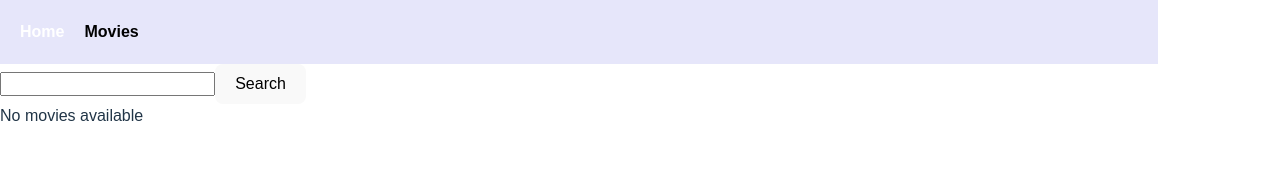
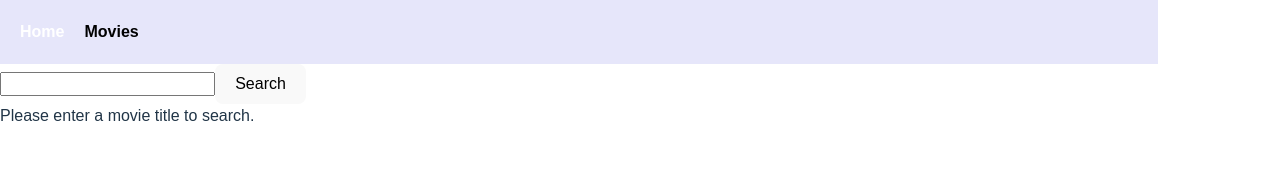
Before and after one commit to HannaKorol/goit-react-hw-05, a React (Vite) app: page /movies in a window 1280 px wide. Shown: the top 178 px of the page. Built offline with nearby package versions, Linux system fonts and the light colour scheme.

Commit message:
change comments, add loader to MoviePage and check for loader

```diff
--- a/src/components/MovieCast/MovieCast.jsx
+++ b/src/components/MovieCast/MovieCast.jsx
@@ -34,9 +34,13 @@ const MovieCast = () => {
     }
   }, [movieId]);
 
-  if (!actors && setActors.length === 0) {
-    return <div>Loading...</div>; // Відображати стан завантаження, якщо дані фільму ще не доступні
-  }
+if (!actors) {
+  return <div>Loading...</div>; // Відображати стан завантаження, якщо дані акторів ще не доступні
+}
+
+if (actors.length === 0) {
+  return <div>Actors are not listed.</div>; // Якщо акторів немає
+}
 
   const defaultImg = "https://dummyimage.com/400x600/cdcdcd/000.jpg&text=No+poster";
 
@@ -46,7 +50,6 @@ const MovieCast = () => {
         {actors.map((actor) => (
           <li key={actor.cast_id}>
             <p>{actor.name}</p>
-
             <img
               src={actor.profile_path ? `https://image.tmdb.org/t/p/w185${actor.profile_path}` : defaultImg}
                 alt={actor.name}
--- a/src/components/MovieList/MovieList.jsx
+++ b/src/components/MovieList/MovieList.jsx
@@ -2,11 +2,9 @@ import React from "react";
 import { Link } from "react-router-dom";
 
 const MovieList = ({ movies }) => {
- if (!movies || movies.length === 0) {
+   if (!movies || movies.length === 0) {
    return <p>No movies available</p>; // Додаємо перевірку на випадок відсутності фільмів
     }
-
-
 
   return (
     <div>
--- a/src/components/MovieReviews/MovieReviews.jsx
+++ b/src/components/MovieReviews/MovieReviews.jsx
@@ -35,7 +35,7 @@ const MovieReviews = () => {
   }, [movieId]);
 
   if (!reviews.length) {
-    return <div>No review is provided.</div>;
+    return <div>No reviews are provided.</div>;
   }
 
   return (
--- a/src/pages/MovieDetailsPage/MovieDetailsPage.jsx
+++ b/src/pages/MovieDetailsPage/MovieDetailsPage.jsx
@@ -21,7 +21,7 @@ const MovieDetailsPage = () => {
         options
       );
       const movieData = await response.json();
-      console.log(movieData);
+      /*       console.log(movieData); */
       setMovie(movieData);
     } catch (error) {
       console.error("Error fetching the movie details:", error);
--- a/src/pages/MoviesPage/MoviesPage.jsx
+++ b/src/pages/MoviesPage/MoviesPage.jsx
@@ -6,10 +6,12 @@ import MovieSearchBar from "../../components/MovieSearchBar/MovieSearchBar";
 const MoviesPage = () => {
   const [searchParams, setSearchParams] = useSearchParams(); // Initialize searchParams
   const [movies, setMovies] = useState([]); // State for storing movie data
+  const [loading, setLoading] = useState(false);
 
   // Get the search query from URL parameters
   const query =
-    searchParams.get("query") || ""; /* searchParams може мати get чи set-закидує обект 35.00 lection 2 */
+    searchParams.get("query") ||
+    ""; /* searchParams може мати get - отримує обект чи set-закидує обект до URL безпосередньо -  35.00 lection 2 */
 
   const options = {
     method: "GET",
@@ -21,6 +23,7 @@ const MoviesPage = () => {
   };
 
   const fetchMovies = async (searchQuery) => {
+    setLoading(true); // Встановлюємо loading в true на початку
     try {
       const response = await fetch(
         `https://api.themoviedb.org/3/search/movie?query=${encodeURIComponent(
@@ -33,16 +36,18 @@ const MoviesPage = () => {
       setMovies(data.results); // Update the movies state with the results
     } catch (error) {
       console.error("Error fetching movies:", error);
+    } finally {
+      setLoading(false); // Завжди встановлюємо loading в false наприкінці
     }
   };
 
-  useEffect(() => {
-    if (query) {
-      fetchMovies(query); // Fetch movies based on query from URL
-    } else {
-      setMovies([]); // Clear movies if no query
-    }
-  }, [query]); // Effect runs when query changes
+ useEffect(() => {
+   if (query) {
+     fetchMovies(query); // Завантажуємо фільми
+   } else {
+     setMovies([]); // Очищуємо фільми, якщо запит пустий
+   }
+ }, [query]);
 
   const handleChangeQuery = (newQuery) => {
     if (newQuery) {
@@ -64,7 +69,19 @@ const MoviesPage = () => {
   return (
     <div>
       <MovieSearchBar handleChangeQuery={handleChangeQuery} />
-      <MovieList movies={filteredData} />
+      {loading ? ( // Відображаємо лоадер, якщо loading true
+        <p>Loading...</p> // Текст лоадера
+      ) : (
+      query ? ( // Якщо є запит
+        filteredData.length > 0 ? ( // Якщо є фільми в filteredData
+          <MovieList movies={filteredData} />
+        ) : ( // Якщо фільмів немає
+          <p>No movies available</p> // Повідомлення про відсутність фільмів
+        )
+      ) : ( // Якщо запиту немає
+        <p>Please enter a movie title to search.</p> // Повідомлення про необхідність вводу
+      )
+      )}
     </div>
   );
 };
--- a/src/services/api.js
+++ b/src/services/api.js
@@ -1,4 +1,4 @@
-import axios from "axios";
+/* import axios from "axios";
 
 const myApikey = "a970aae660825a59def60e1f03c08b2d";
 const myApiToken = "eyJhbGciOiJIUzI1NiJ9.eyJhdWQiOiJhOTcwYWFlNjYwODI1YTU5ZGVmNjBlMWYwM2MwOGIyZCIsIm5iZiI6MTcyODc2MjMwMi4xMzQ3NjQsInN1YiI6IjY3MGFjYmQ5ZjU4YTkyMDZhYTQwOTc4NyIsInNjb3BlcyI6WyJhcGlfcmVhZCJdLCJ2ZXJzaW9uIjoxfQ.Ogl8ey4EF5XdNcoYpaavREbQWy_H8qjfJH9JJEDbMaM";
@@ -18,9 +18,9 @@ fetch("https://api.themoviedb.org/3/trending/movie/day?language=en-US", options)
     const movies = data.results; // Assuming the movies are inside 'results'
 /*     console.log(movies); */ // Log the movies array to verify
     // Now you can use 'movies' in your code, assign it to other variables, etc.
-  })
+/*   })
   .catch((err) => console.error(err));
-
+ */ */
 
 
 
```
